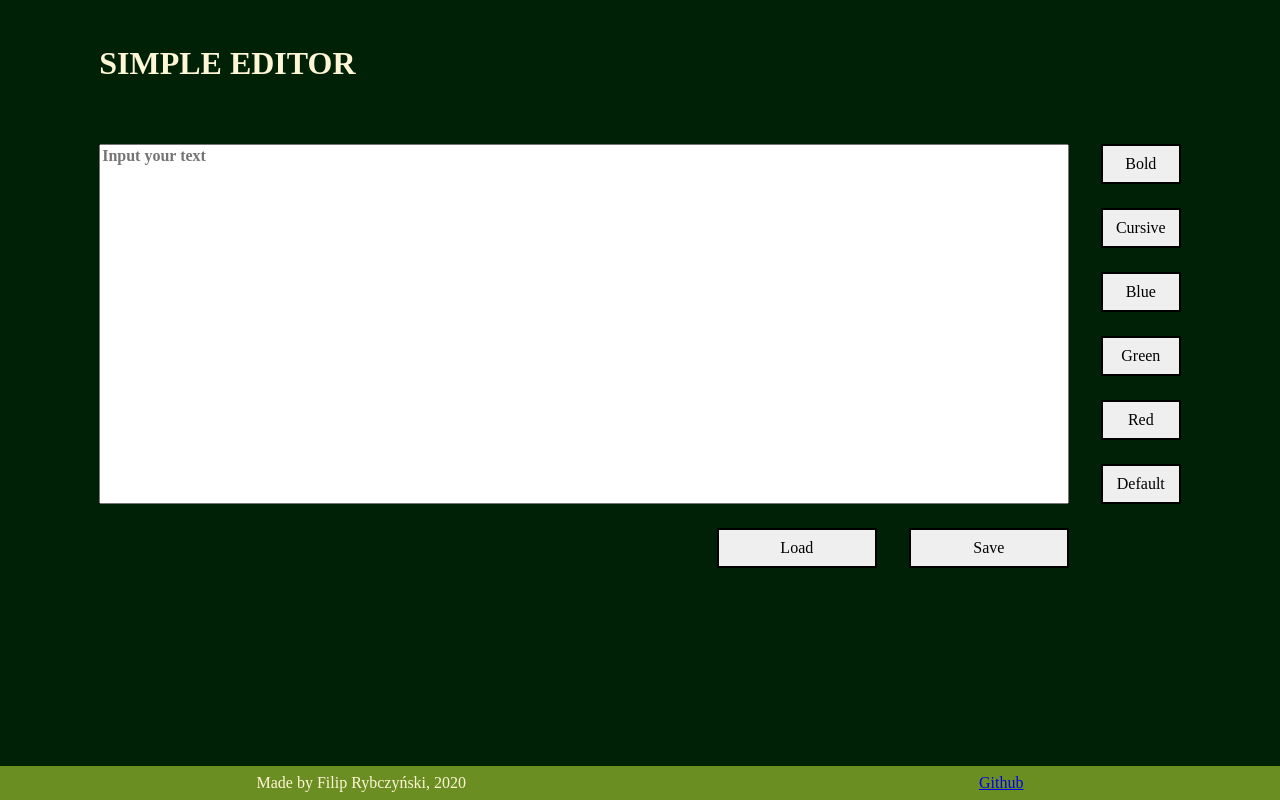
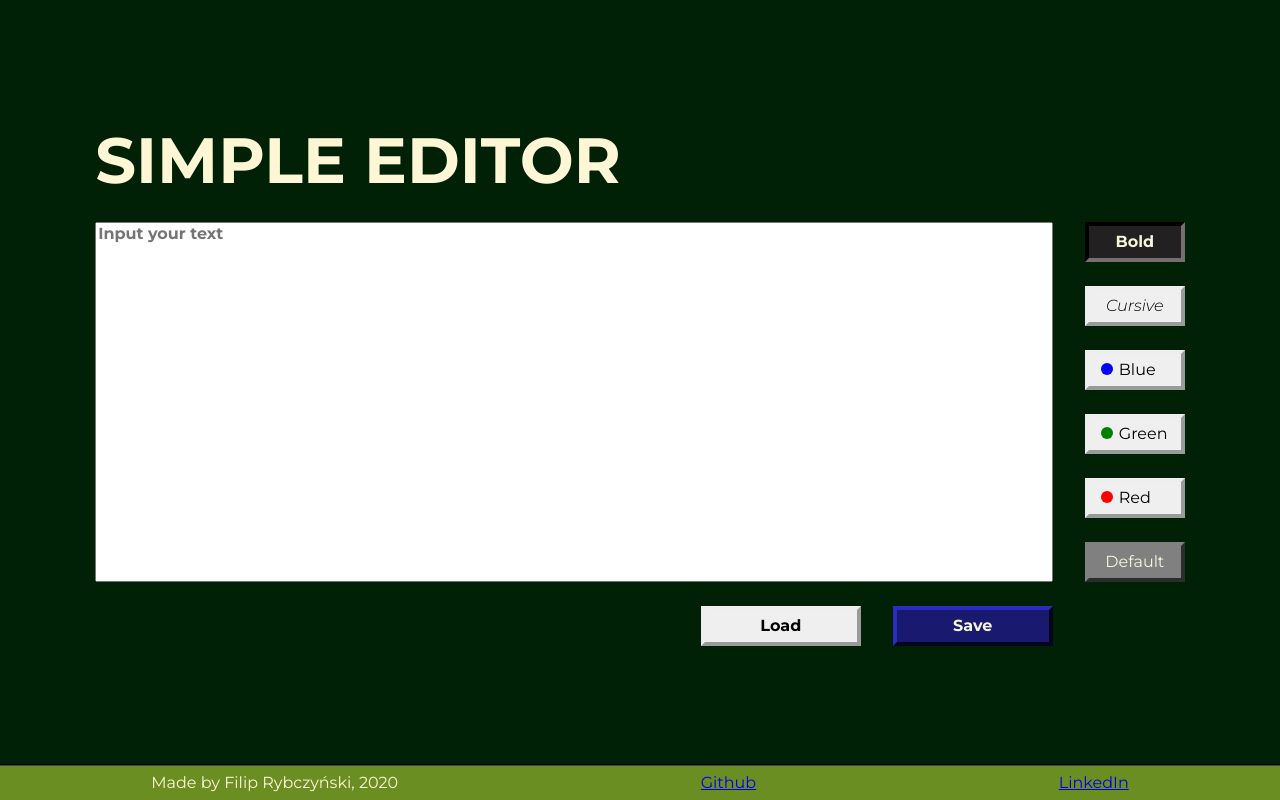
Before and after one commit to filip-rybczynski/text-editor, a website built with webpack: page src/pages/index.html in a window 1280 px wide. Both pictures are taken after a click on the button "Bold". Built offline with nearby package versions, Linux system fonts and the light colour scheme.

Commit message:
feat: fonts, cleaned up layout, button styles

```diff
--- a/src/js/index.js
+++ b/src/js/index.js
@@ -82,11 +82,13 @@ saveButton.addEventListener("click", () => {
 boldButton.addEventListener("click", () => {
   editor.classList.toggle("editor__textarea--bold");
   editorContent.isBold = !editorContent.isBold;
+  boldButton.classList.toggle("isOn");
 });
 
 cursiveButton.addEventListener("click", () => {
   editor.classList.toggle("editor__textarea--cursive");
   editorContent.isItalics = !editorContent.isItalics;
+  cursiveButton.classList.toggle("isOn");
 });
 
 blueButton.addEventListener("click", () => {
@@ -96,7 +98,9 @@ blueButton.addEventListener("click", () => {
   editorContent.isBlue = !editorContent.isBlue;
   editorContent.isGreen = false;
   editorContent.isRed = false;
-  console.log(editorContent);
+  blueButton.classList.toggle("isOn");
+  greenButton.classList.remove("isOn");
+  redButton.classList.remove("isOn");
 });
 
 greenButton.addEventListener("click", () => {
@@ -106,6 +110,9 @@ greenButton.addEventListener("click", () => {
   editorContent.isGreen = !editorContent.isGreen;
   editorContent.isBlue = false;
   editorContent.isRed = false;
+  greenButton.classList.toggle("isOn");
+  blueButton.classList.remove("isOn");
+  redButton.classList.remove("isOn");
 });
 
 redButton.addEventListener("click", () => {
@@ -115,7 +122,18 @@ redButton.addEventListener("click", () => {
   editorContent.isRed = !editorContent.isRed;
   editorContent.isGreen = false;
   editorContent.isBlue = false;
+  redButton.classList.toggle("isOn");
+  greenButton.classList.remove("isOn");
+  blueButton.classList.remove("isOn");
 });
+
+// redButton.addEventListener("mousedown", () => {
+//     redButton.classList.add("isOn");
+// })
+
+// redButton.addEventListener("mouseout", () => {
+//     redButton.classList.toggle("isOn");
+// })
 
 defaultButton.addEventListener("click", () => {
   editor.classList.remove("editor__textarea--blue");
@@ -128,4 +146,9 @@ defaultButton.addEventListener("click", () => {
   editorContent.isRed = false;
   editorContent.isGreen = false;
   editorContent.isBlue = false;
+  boldButton.classList.remove("isOn");
+  cursiveButton.classList.remove("isOn");
+  blueButton.classList.remove("isOn");
+  redButton.classList.remove("isOn");
+  greenButton.classList.remove("isOn");
 });
--- a/src/pages/index.html
+++ b/src/pages/index.html
@@ -9,7 +9,7 @@
   <body>
     <main class="editor">
       <header class="editor__main-header">
-        <h1>SIMPLE EDITOR</h1>
+        <h1 class="header-text">SIMPLE EDITOR</h1>
       </header>
 
         <textarea class="editor__textarea" placeholder="Input your text"></textarea>
@@ -29,8 +29,9 @@
     </main>
 
     <footer class="footer">
-      <span>Made by Filip Rybczyński, 2020</span>
+      Made by Filip Rybczyński, 2020
       <a href="https://github.com/filip-rybczynski" target="_blank">Github</a>
+      <a href="https://www.linkedin.com/in/filip-rybczy%C5%84ski/" target="_blank">LinkedIn</a>
     </footer>
   </body>
 </html>
--- a/src/scss/_variables.scss
+++ b/src/scss/_variables.scss
@@ -1 +1 @@
-$wtf: #2D2241;
+@import url("https://fonts.googleapis.com/css2?family=Montserrat:ital,wght@0,400;0,700;1,300&display=swap");
--- a/src/scss/main.scss
+++ b/src/scss/main.scss
@@ -8,6 +8,12 @@ body {
   color: #fff6d6;
   min-height: 100vh;
   position: relative;
+  font-family: 'Montserrat', sans-serif;
+}
+
+.header-text {
+  font-size: 4em;
+  margin-top: 0.1em;
 }
 
 .editor {
@@ -17,14 +23,16 @@ body {
   // grid-template-rows: [top-margin] 1fr [title] 96px [editor] 360px [buttons] 40px [bottom-margin] 1fr;
   // grid-template-columns: 1fr repeat(9, 64px) 1fr;
   // grid-template-rows: 1fr repeat(9, 40px) 1fr;
-  grid-template-columns: 1fr [editor-start] 352px minmax(0px, 3fr) 352px [editor-end] 80px 1fr;
-  grid-template-rows: 1fr 96px [editor-start] 360px [editor-end] 40px 1fr;
+  grid-template-columns: 1fr [editor-start] 352px minmax(0px, 3fr) 352px [editor-end] 100px 1fr;
+  grid-template-rows: 1fr 80px [editor-start] 360px [editor-end] 40px 1fr;
   column-gap: 32px;
   row-gap: 24px;
+  min-height: 100vh;
+  min-height: calc(100vh - 36px);
 
   &__main-header {
     // grid-area: title / title;
-    grid-column: 2 / span 2;
+    grid-column: 2 / span 3;
     grid-row: 2 / span 1;
 
   }
@@ -67,20 +75,90 @@ body {
   grid-row: editor-end / span 1;
   display: flex;
   justify-content: space-between;
+  font-weight: bold;
 }
 
 &__button {
-  border: solid 2px black;
+  border: outset 4px;
   height: 40px;
   width: 100%;
+  font-weight: inherit;
 
   &--load {
     width: 160px;
+
   }
   &--save {
     width: 160px;
+    background: midnightblue;
+    color: beige;
+    border-color: midnightblue;
   }
 
+  &--bold {
+    font-weight: bold;
+  }
+
+  &--cursive {
+    font-style: italic;
+  }
+
+  &--blue {
+    text-align: left;
+    &::before {
+      content: '';
+      height: 0.75em;
+      width: 0.75em;
+      background: blue;
+      display: inline-block;
+      border-radius: 50%;
+      margin: 0px 6px;
+
+    }
+  }
+
+  &--green {
+    text-align: left;
+    &::before {
+      content: '';
+      height: 0.75em;
+      width: 0.75em;
+      background: green;
+      display: inline-block;
+      border-radius: 50%;
+      margin: 0px 6px;
+    }
+  }
+
+  &--red {
+    text-align: left;
+    &::before {
+      content: '';
+      height: 0.75em;
+      width: 0.75em;
+      background: red;
+      display: inline-block;
+      border-radius: 50%;
+      margin: 0px 6px;
+    }
+  }
+
+  &--default {
+    background: gray;
+    border-color: gray;
+    color: beige;
+  }
+
+}
+
+.isOn {
+  background: #222020;
+  color: beige;
+  border: inset 4px #222020;
+&::before {
+  box-sizing: border-box;
+  border: 1px solid beige;
+}
 }
 
   // &__button {
@@ -123,4 +201,5 @@ body {
   padding: 0.5em 0em;
   display: flex;
   justify-content: space-around;
+  border-top: groove 2px darkslategrey;
 }
```
